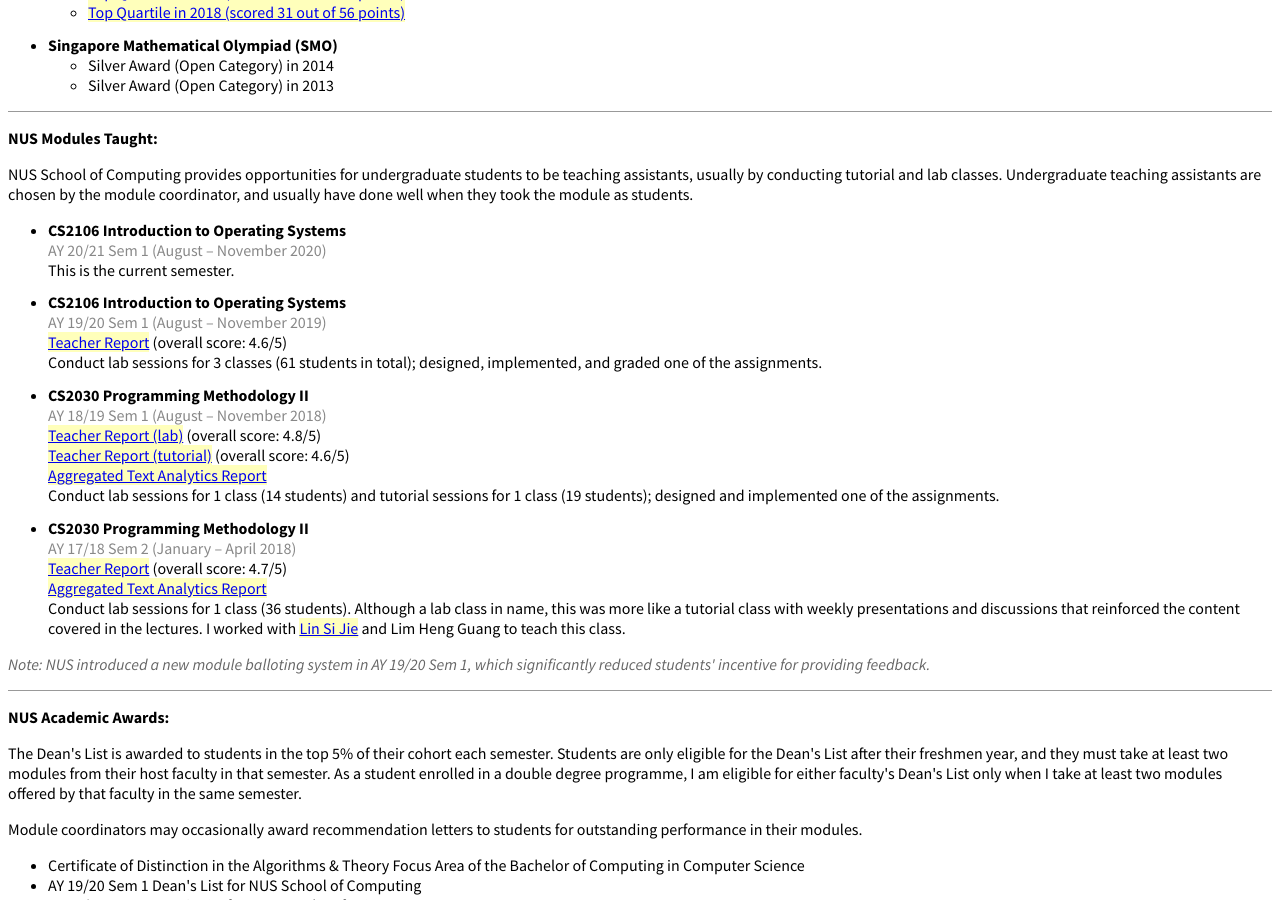
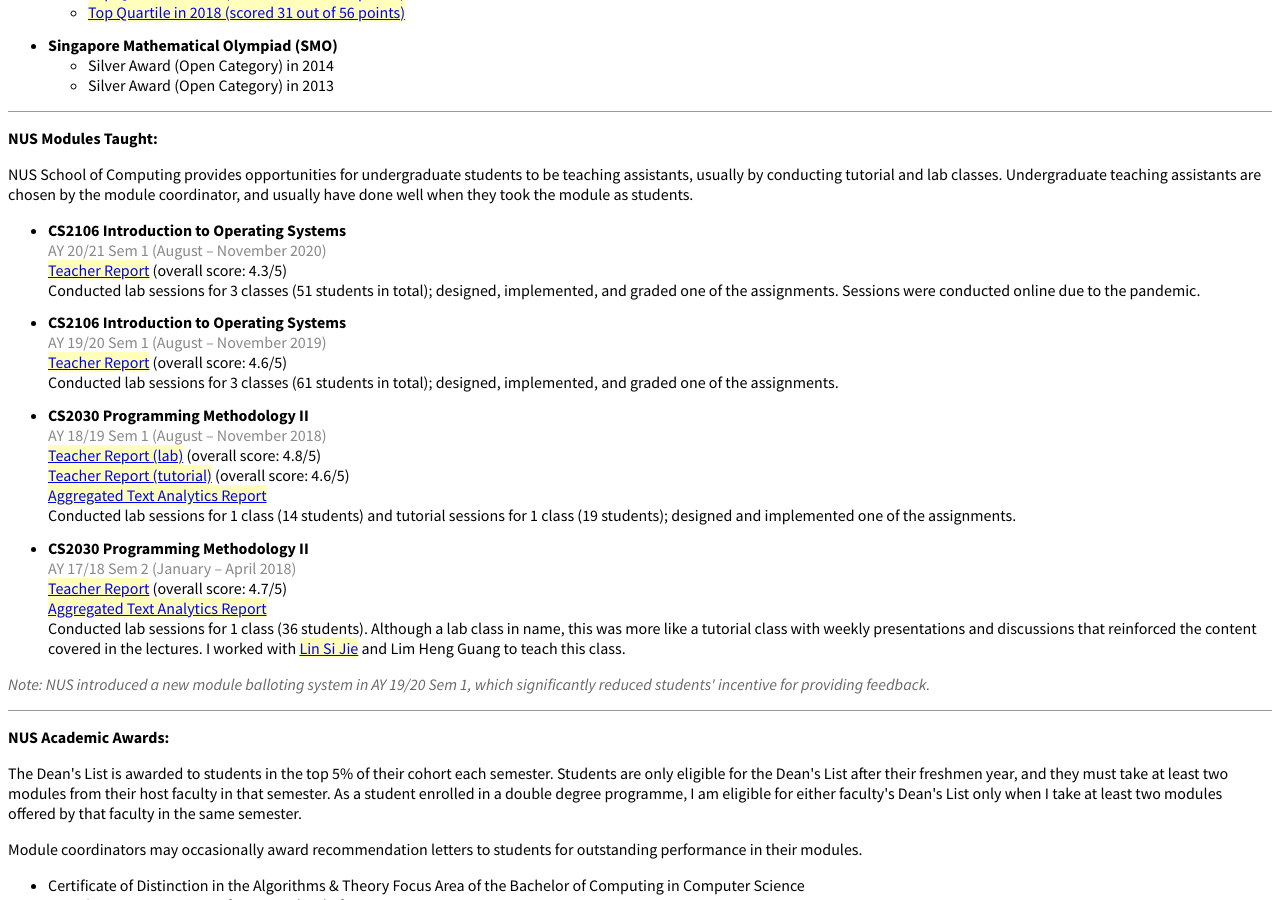
Before and after one commit to btzy/homepage, a Jekyll site: the page built from index.html, in a window 1280 px wide and 900 px high, scrolled down 2455 px. Built offline with Jekyll 4.4.1, drawn with Linux system fonts in a browser that asks for light colours.

Commit message:
Add teacher report for AY2021 sem 1

```diff
--- a/index.html
+++ b/index.html
@@ -197,14 +197,15 @@
 <li>
 <div class="header">CS2106 Introduction to Operating Systems</div>
 <div class="date">AY 20/21 Sem 1 (August &ndash; November 2020)</div>
-<div class="content">This is the current semester.</div>
+<div class="link"><a href="teaching/teacher_report_2021_sem1_CS2106_lab.pdf">Teacher Report</a> (overall score: 4.3/5)</div>
+<div class="content">Conducted lab sessions for 3 classes (51 students in total); designed, implemented, and graded one of the assignments.  Sessions were conducted online due to the pandemic.</div>
 </li>
 
 <li>
 <div class="header">CS2106 Introduction to Operating Systems</div>
 <div class="date">AY 19/20 Sem 1 (August &ndash; November 2019)</div>
 <div class="link"><a href="teaching/teacher_report_1920_sem1_CS2106_lab.pdf">Teacher Report</a> (overall score: 4.6/5)</div>
-<div class="content">Conduct lab sessions for 3 classes (61 students in total); designed, implemented, and graded one of the assignments.</div>
+<div class="content">Conducted lab sessions for 3 classes (61 students in total); designed, implemented, and graded one of the assignments.</div>
 </li>
 
 <li>
@@ -213,7 +214,7 @@
 <div class="link"><a href="teaching/teacher_report_1819_sem1_CS2030_lab.pdf">Teacher Report (lab)</a> (overall score: 4.8/5)</div>
 <div class="link"><a href="teaching/teacher_report_1819_sem1_CS2030_tutorial.pdf">Teacher Report (tutorial)</a> (overall score: 4.6/5)</div>
 <div class="link"><a href="teaching/text_analytics_report_1819_sem1.pdf">Aggregated Text Analytics Report</a></div>
-<div class="content">Conduct lab sessions for 1 class (14 students) and tutorial sessions for 1 class (19 students); designed and implemented one of the assignments.</div>
+<div class="content">Conducted lab sessions for 1 class (14 students) and tutorial sessions for 1 class (19 students); designed and implemented one of the assignments.</div>
 </li>
 
 <li>
@@ -221,7 +222,7 @@
 <div class="date">AY 17/18 Sem 2 (January &ndash; April 2018)</div>
 <div class="link"><a href="teaching/teacher_report_1718_sem2_CS2030_lab.pdf">Teacher Report</a> (overall score: 4.7/5)</div>
 <div class="link"><a href="teaching/text_analytics_report_1718_sem2.pdf">Aggregated Text Analytics Report</a></div>
-<div class="content">Conduct lab sessions for 1 class (36 students).  Although a lab class in name, this was more like a tutorial class with weekly presentations and discussions that reinforced the content covered in the lectures.  I worked with <a href="https://sijie123.com/">Lin Si Jie</a> and Lim Heng Guang to teach this class.</div>
+<div class="content">Conducted lab sessions for 1 class (36 students).  Although a lab class in name, this was more like a tutorial class with weekly presentations and discussions that reinforced the content covered in the lectures.  I worked with <a href="https://sijie123.com/">Lin Si Jie</a> and Lim Heng Guang to teach this class.</div>
 </li>
 
 </ul>
```
Also changed, not shown: 1 other file.
